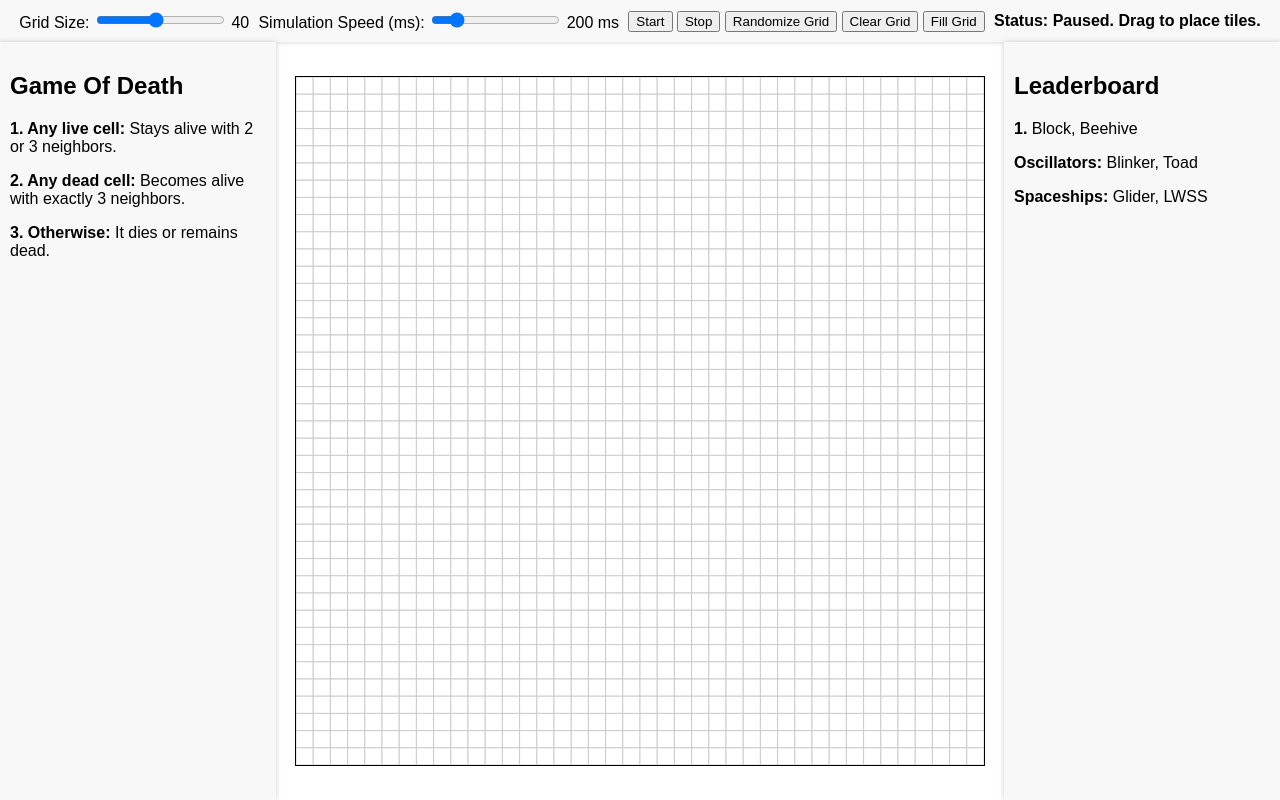
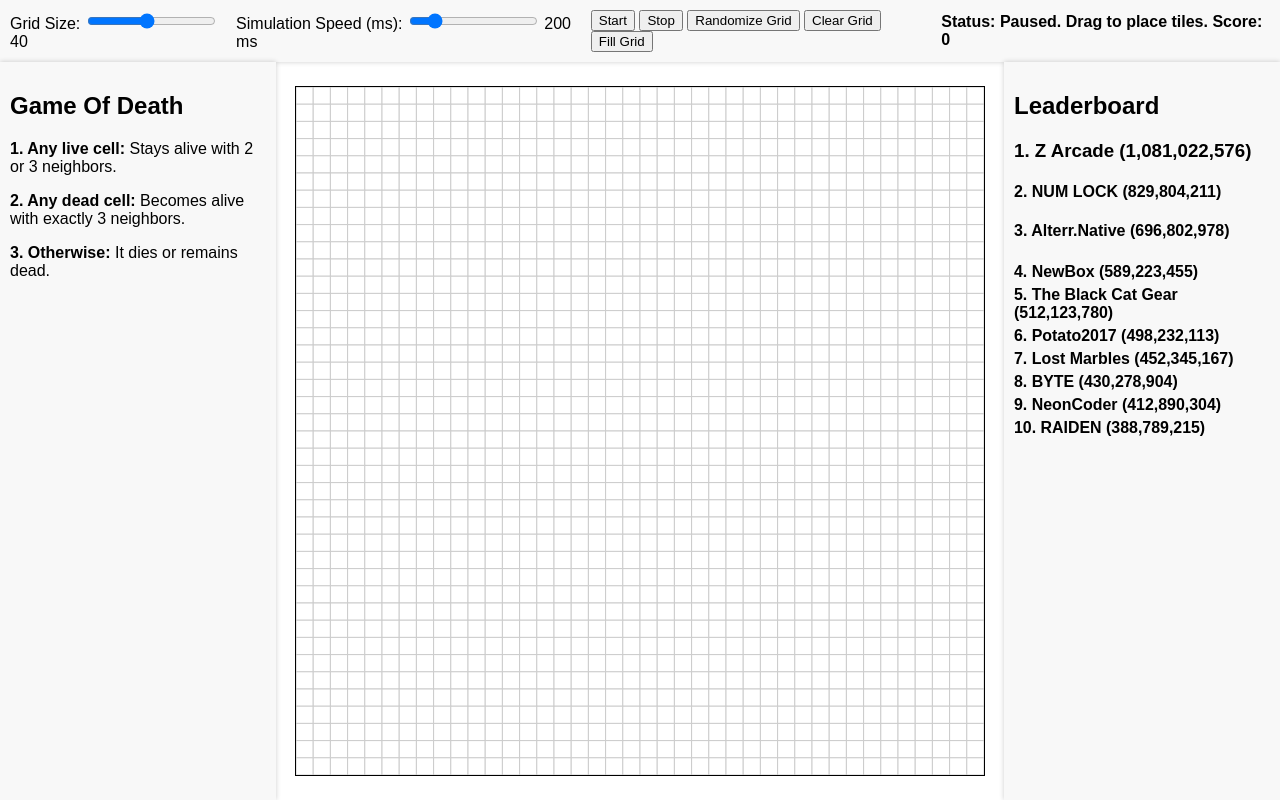
Before and after one commit to AlgoMarbler/gameOfDeath, a plain HTML site: page index.html in a window 1280 px wide. Drawn offline with Linux system fonts and the light colour scheme.

Commit message:
Update index.html

```diff
--- a/index.html
+++ b/index.html
@@ -51,6 +51,45 @@
         #status {
             font-weight: bold;
         }
+        #examplesPanel {
+        width: 20%;
+        padding: 10px;
+        background: #f8f8f8;
+        box-shadow: 0 0 5px rgba(0, 0, 0, 0.2);
+        }
+
+        #examplesPanel h2 {
+            font-size: 1.5em;
+            margin-bottom: 20px;
+        }
+
+        #examplesPanel p {
+            font-size: 1em;
+            margin: 5px 0;
+        }
+
+        .first-place {
+            font-size: 1.8em;
+            color: #FFD700; /* Gold color for 1st place */
+            font-weight: bold;
+        }
+
+        .second-place {
+            font-size: 1.6em;
+            color: #C0C0C0; /* Silver color for 2nd place */
+            font-weight: bold;
+        }
+
+        .third-place {
+            font-size: 1.5em;
+            color: #CD7F32; /* Bronze color for 3rd place */
+            font-weight: bold;
+        }
+
+        /* For positions 4-10, normal size */
+        #examplesPanel p:not(.first-place):not(.second-place):not(.third-place) {
+            font-size: 1.2em;
+        }
     </style>
 </head>
 <body>
@@ -72,7 +111,7 @@
             <button id="clearButton">Clear Grid</button>
             <button id="fillButton">Fill Grid</button>
         </div>
-        <div id="status">Status: Paused. Drag to place tiles.</div>
+        <div id="status">Status: Paused. Drag to place tiles. Score: 0</div>
     </div>
     <div id="container">
         <div id="rulesPanel">
@@ -86,9 +125,16 @@
         </div>
         <div id="examplesPanel">
             <h2>Leaderboard</h2>
-            <p><strong>1. </strong> Block, Beehive</p>
-            <p><strong>Oscillators:</strong> Blinker, Toad</p>
-            <p><strong>Spaceships:</strong> Glider, LWSS</p>
+            <p class="first-place"><h3> 1. Z Arcade (1,081,022,576)</h3></p>
+            <p class="second-place"><h4><strong>2. </strong> NUM LOCK (829,804,211)</h4></p>
+            <p class="third-place"><h4><strong>3. </strong> Alterr.Native (696,802,978)</h4></p>
+            <h5><p><strong>4. </strong> NewBox (589,223,455)</p>
+            <p><strong>5. </strong> The Black Cat Gear (512,123,780)</p>
+            <p><strong>6. </strong> Potato2017 (498,232,113)</p>
+            <p><strong>7. </strong> Lost Marbles (452,345,167)</p>
+            <p><strong>8. </strong> BYTE (430,278,904)</p>
+            <p><strong>9. </strong> NeonCoder (412,890,304)</p>
+            <p><strong>10. </strong> RAIDEN (388,789,215)</p></h5>
         </div>
     </div>
     <script>
@@ -113,6 +159,7 @@
             let intervalId;
             let speed = parseInt(speedInput.value, 10);
             let isDrawing = false;
+            let score = 0;
 
             function calculateCellSize() {
                 const width = canvas.parentElement.offsetWidth - 40;
@@ -179,6 +226,12 @@
                 drawGrid();
             }
 
+            function updateScore() {
+                // Count the number of live cells
+                score += grid.flat().filter(cell => cell === 1).length;
+                statusDisplay.textContent = `Status: Running. Score: ${score}`;
+            }
+
             gridSizeSlider.addEventListener('change', () => {
                 gridSize = parseInt(gridSizeSlider.value, 10);
                 gridSizeValue.textContent = gridSize;
@@ -200,9 +253,10 @@
             function startSimulation() {
                 if (!running) {
                     running = true;
-                    statusDisplay.textContent = "Status: Running";
+                    statusDisplay.textContent = `Status: Running. Score: ${score}`;
                     intervalId = setInterval(() => {
                         grid = nextGeneration(grid);
+                        updateScore();
                         drawGrid();
                     }, speed);
                 }
@@ -210,7 +264,7 @@
 
             function stopSimulation() {
                 running = false;
-                statusDisplay.textContent = "Status: Paused";
+                statusDisplay.textContent = `Status: Paused. Score: ${score}`;
                 clearInterval(intervalId);
             }
 
```
